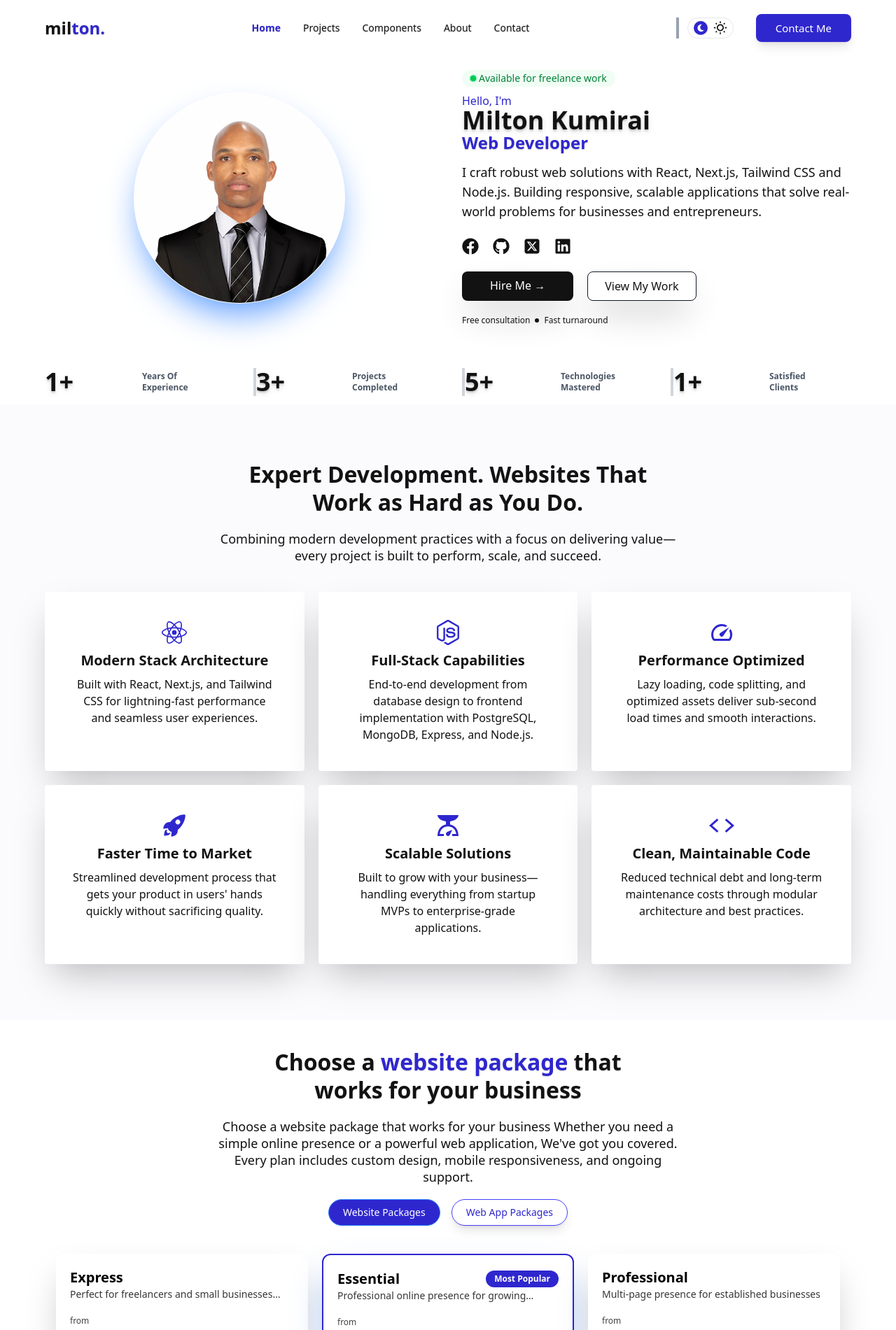
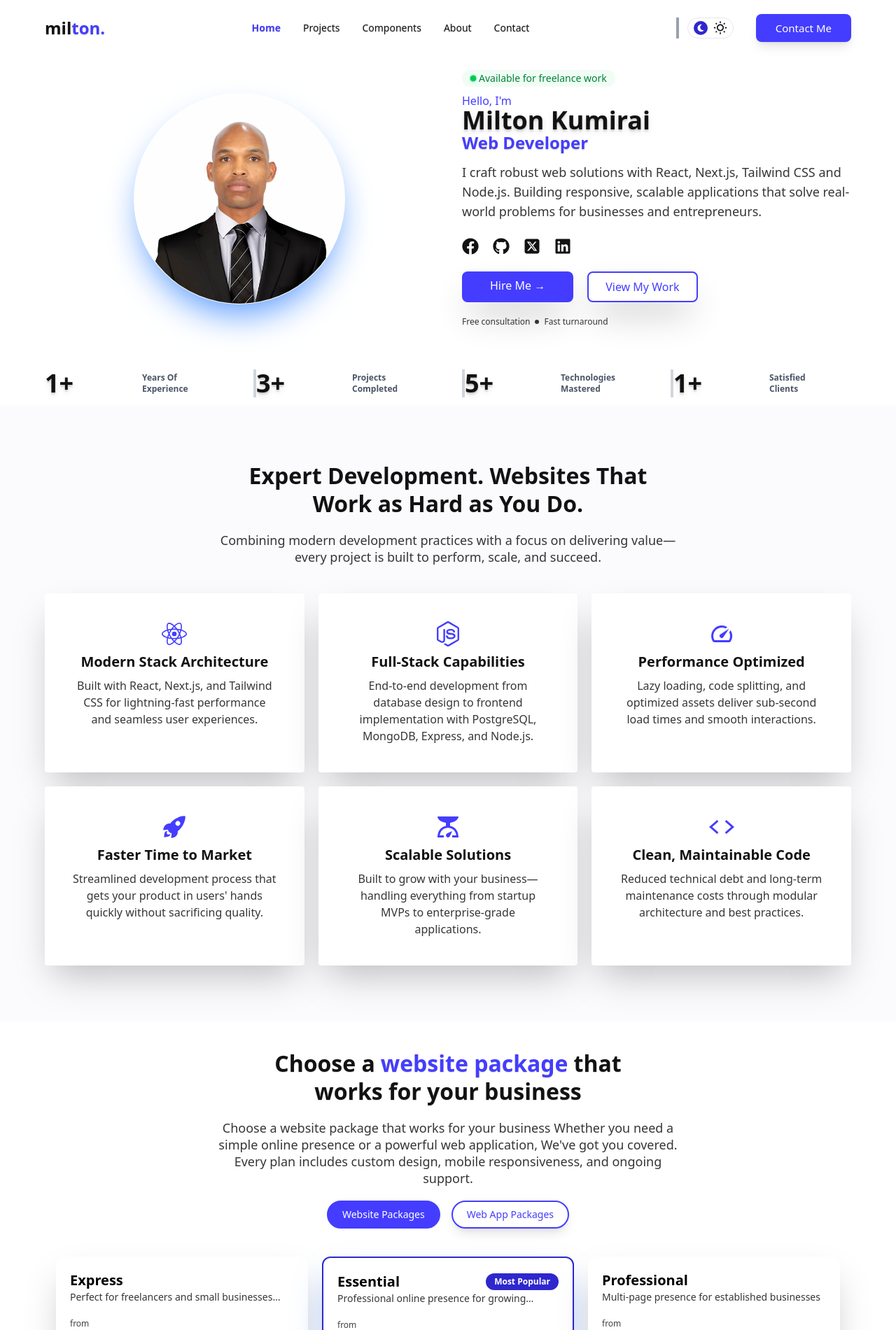
Before and after one commit to Kummirai/react-components, a Next.js app: page / in a window 1280 px wide. Shown: the top 1901 px of the page at 70% size. Built offline with nearby package versions, Linux system fonts and the light colour scheme.

Commit message:
Refactor color pallette

```diff
--- a/components/Features.jsx
+++ b/components/Features.jsx
@@ -63,13 +63,13 @@ const features = [
 
 export default function Features() {
   return (
-    <section className="w-full grow flex items-center justify-center bg-[var(--background-color)] ">
+    <section className="w-full grow flex items-center justify-center bg-(--background-color) ">
       <div className="max-w-6xl mx-auto flex flex-col gap-5 justify-around smooth">
         <div className="mx-auto flex flex-col items-center max-w-2xl pt-20 pb-5 gap-3 sm:gap-5 ">
-          <h2 className="text-2xl sm:text-[32px] text-[var(--text-color)] font-semibold text-shadow-2sm text-center leading-7.5 sm:leading-10 max-w-7/8 sm:w-full">
+          <h2 className="text-2xl sm:text-[32px] text-(--text-color) font-semibold text-shadow-2sm text-center leading-7.5 sm:leading-10 max-w-7/8 sm:w-full">
             Expert Development. Websites That Work as Hard as You Do.
           </h2>
-          <p className="text-center text-lg text-[var(--text-color)] font-light max-w-2xl leading-6">
+          <p className="text-center text-lg text-(--light-text-color) font-normal max-w-2xl leading-6">
             Combining modern development practices with a focus on delivering
             value—every project is built to perform, scale, and succeed.
           </p>
@@ -79,15 +79,15 @@ export default function Features() {
             return (
               <div
                 key={feature.id}
-                className="flex flex-col items-center justify-center gap-2 bg-white p-10 font-light text-lg leading-6 shadow-2xl  smooth rounded-sm"
+                className="flex flex-col items-center justify-center gap-2 bg-white p-10 font-normal text-lg leading-6 shadow-2xl  smooth rounded-sm"
               >
-                <p className="text-4xl text-[var(--primary-color)]">
+                <p className="text-4xl text-(--accent-color)">
                   {feature.icon}
                 </p>
-                <h2 className=" text-xl  text-[var(--text-color)] font-semibold">
+                <h2 className=" text-xl  text-(--text-color) font-semibold">
                   {feature.title}
                 </h2>
-                <p className="text-center text-[16px] sm:text-md text-[var(--text-color)] line-clamp-4 h-24">
+                <p className="text-center text-[16px] sm:text-md text-(--light-text-color) line-clamp-4 h-24">
                   {feature.description}
                 </p>
               </div>
--- a/components/Pricing.jsx
+++ b/components/Pricing.jsx
@@ -239,14 +239,14 @@ function Pricing() {
   return (
     <section className=" w-full">
       <section className="mx-auto flex flex-col items-center max-w-3xl py-10 gap-5 smooth">
-        <h2 className="text-2xl leading-6.5 sm:text-[32px] text-[var(--text-color)] font-semibold text-shadow-2xs text-center sm:leading-10 w-7/9">
+        <h2 className="text-2xl leading-6.5 sm:text-[32px] text-(--text-color) font-semibold text-shadow-2xs text-center sm:leading-10 w-7/9">
           Choose a
-          <span className="text-[var(--primary-color)] mx-2">
+          <span className="text-(--accent-color) mx-2">
             {myPackage.toLowerCase().slice(0, -1)}
           </span>
           that works for your business
         </h2>
-        <p className="text-center text-lg text-[var(--text-color)] font-light max-w-2xl leading-6">
+        <p className="text-center text-lg text-(--light-text-color) font-normal max-w-2xl leading-6">
           Choose a website package that works for your business Whether you need
           a simple online presence or a powerful web application, We've got you
           covered. Every plan includes custom design, mobile responsiveness, and
@@ -259,8 +259,8 @@ function Pricing() {
                 key={tab.id}
                 className={
                   tab.id === category
-                    ? "py-2 px-5 text-sm bg-[#2f27ce] text-white rounded-full border border-blue-500"
-                    : "text-[var(--primary-color)] py-2 px-5 text-sm border border-[#443dff] rounded-full hover:cursor-pointer hover:bg-blue-50/30 shadow-lg shadow-(--accent-color) hover:text-[var(--primary-color)]"
+                    ? "py-2 px-5 text-sm bg-(--accent-color) text-white rounded-full border-2 border-(--accent-color)"
+                    : "text-(--accent-color) py-2 px-5 text-sm border-2 border-(--accent-color) rounded-full hover:cursor-pointer hover:bg-blue-50/30 shadow-lg shadow-(--accent-color) hover:text-(--primary-color)"
                 }
                 onClick={() => selectCategory(tab.id)}
               >
--- a/components/hero-2a/HeroTwoA.jsx
+++ b/components/hero-2a/HeroTwoA.jsx
@@ -36,26 +36,26 @@ export default function HeroTwoA({ img }) {
               </span>
               Available for freelance work
             </div>
-            <h2 className="text-md font-medium text-[var(--primary-color)] text-shadow-none ">
+            <h2 className="text-md font-medium text-(--accent-color) text-shadow-none ">
               Hello, I'm
             </h2>
-            <h3 className="text-4xl font-bold text-[var(--text-color)] text-shadow-lg leading-8">
+            <h3 className="text-4xl font-bold text-(--text-color) text-shadow-lg leading-8">
               Milton Kumirai
             </h3>
             <h4 className="text-2xl font-semibold flex gap-2">
               {/* <span>And I'm a</span> */}
-              <span className="text-[var(--primary-color)] font-semibold text-shadow-sm">
+              <span className="text-(--accent-color) font-semibold text-shadow-sm">
                 Web Developer
               </span>
             </h4>
           </div>
-          <p className="text-lg text-[var(--text-color)] font-light max-w-2xl leading-6 sm:leading-7 text-center sm:text-start">
+          <p className="text-lg text-(--light-text-color) font-normal max-w-2xl leading-6 sm:leading-7 text-center sm:text-start">
             I craft robust web solutions with React, Next.js, Tailwind CSS and
             Node.js. Building responsive, scalable applications that solve
             real-world problems for businesses and entrepreneurs.
           </p>
           {/* socials */}
-          <div className="flex items-center my-3 gap-5 text-2xl text-[var(--text-color)]">
+          <div className="flex items-center my-3 gap-5 text-2xl text-(--text-color)">
             <FaFacebook className="hover:text-blue-400 hover:cursor-pointer duration-300" />
             <FaGithub className="hover:text-gray-950 hover:cursor-pointer duration-300" />
             <FaSquareXTwitter className="hover:text-gray-950 hover:cursor-pointer duration-300" />
@@ -65,19 +65,19 @@ export default function HeroTwoA({ img }) {
           <div className="flex flex-col w-3/4 sm:flex-row gap-5">
             <Link
               href={"#"}
-              className="bg-[#131212] text-white py-2 px-10 rounded-lg shadow-2xl shadow-gray-950/30 hover:bg-[#131212] hover:cursor-pointer text-center"
+              className="bg-(--accent-color) text-white py-2 px-10 rounded-lg shadow-2xl shadow-gray-950/30 hover:bg-(--primary-color) hover:cursor-pointer text-center"
             >
               Hire Me →
             </Link>
 
             <Link
-              className="py-2 px-6 border border-gray-900 text-[var(--text-color)] rounded-lg shadow-2xl shadow-gray-950/30 text-center"
+              className="py-2 px-6 border-2 border-(--accent-color) text-(--accent-color) rounded-lg shadow-2xl shadow-gray-950/30 text-center hover:border-(--primary-color) hover:text-(--primary-color)"
               href={"#"}
             >
               View My Work
             </Link>
           </div>
-          <p className="text-xs text-[var(--text-color)] mt-2 flex gap-1 items-center">
+          <p className="text-xs text-(--light-text-color) mt-2 flex gap-1 items-center">
             <span>Free consultation</span>
             <span>
               <GoDotFill />
--- a/components/navbar-1/NavbarOne.jsx
+++ b/components/navbar-1/NavbarOne.jsx
@@ -16,13 +16,13 @@ export default function NavbarOne({ links }) {
         <div>
           <h1 className="text-2xl text-shadow-sm font-bold">
             <Link href={links[0].path}>
-              <span className="text-[var(--text-color)]">mil</span>
-              <span className="text-[var(--primary-color)]">ton.</span>
+              <span className="text-(--text-color)">mil</span>
+              <span className="text-(--accent-color)">ton.</span>
             </Link>
           </h1>
         </div>
         <button className=" lg:hidden hover:text-[#0abcfa] hover:cursor-pointer">
-          <IoMenu className="text-3xl text-[var(--text-color)] text-shadow-lg" />
+          <IoMenu className="text-3xl text-(--text-color) text-shadow-lg" />
         </button>
         <ul className="hidden lg:flex items-center  md:gap-2 xl:gap-8">
           {links.map((link) => {
@@ -31,8 +31,8 @@ export default function NavbarOne({ links }) {
                 key={link.id}
                 className={
                   pathname === link.path
-                    ? "text-[var(--primary-color)] text-sm font-bold text-shadow-xs"
-                    : "hover:text-[#4b6c81] text-[var(--text-color)] text-sm text-shadow-sm "
+                    ? "text-(--accent-color) text-sm font-bold text-shadow-xs"
+                    : "hover:text-[#4b6c81] text-(--text-color) text-sm text-shadow-sm "
                 }
               >
                 <Link href={link.path}>{link.link}</Link>
@@ -43,11 +43,11 @@ export default function NavbarOne({ links }) {
         <div className="hidden lg:flex items-center border-l-4 gap-8 pl-3 border-l-gray-400">
           <div className="flex gap-2 rounded-full p-1 px-2 border border-gray-200 text-white">
             <FaMoon className="bg-[#2f27ce] rounded-full text-xl p-1" />
-            <MdOutlineWbSunny className="text-[var(--text-color)] rounded-full text-xl" />
+            <MdOutlineWbSunny className="text-(--text-color) rounded-full text-xl" />
           </div>
           <div>
             <Link
-              className="bg-[#2f27ce] shadow-lg shadow-blue-[#443dff] py-2.5 px-7 text-[15px] rounded-lg text-white"
+              className="bg-(--accent-color) shadow-lg shadow-blue-[#443dff] py-2.5 px-7 text-[15px] rounded-lg text-white hover:cursor-pointer hover:bg-(--primary-color)"
               href={"#"}
             >
               Contact Me
```
